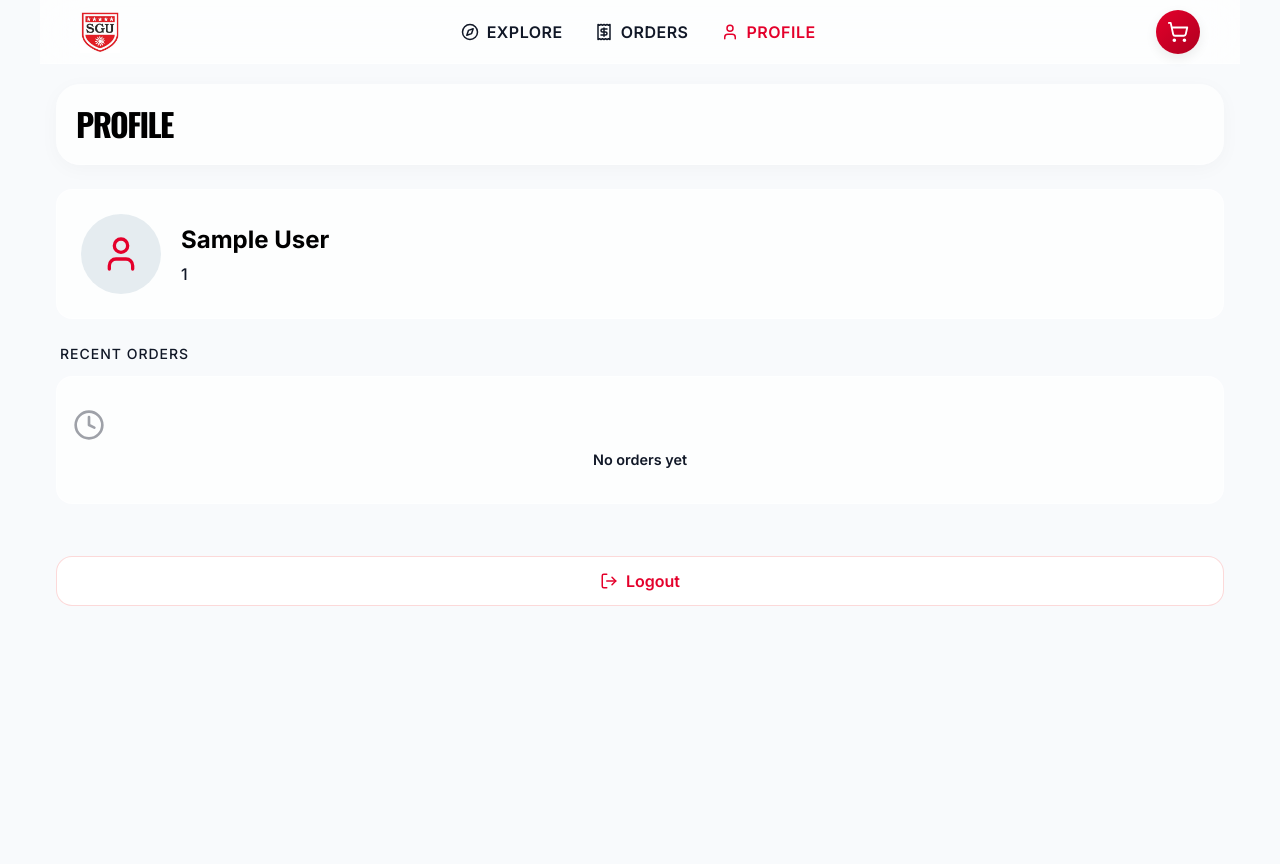
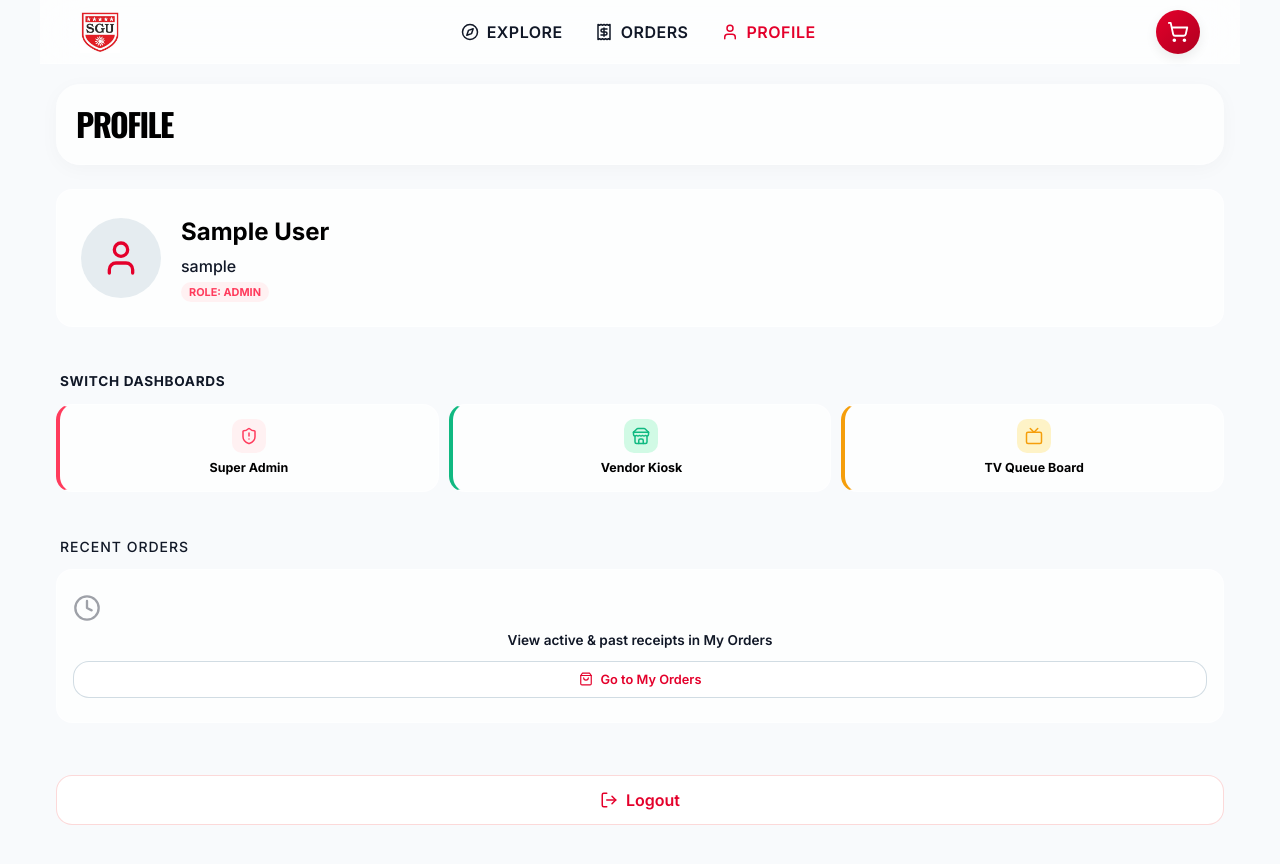
Before and after one commit to omgarkal359-gif/Smart-Bite, a React (Vite) app: page /student/profile in a window 1280 px wide. Shown: the top 864 px of the page. Before the commit the page ends 800 px from the top, so only its background shows below. Built offline with nearby package versions, Linux system fonts and the light colour scheme; no server answers; sample sign-in values are in the browser's storage.

Commit message:
feat: interlink all dashboards with quick navigation controls across admin, vendor, board, and student app

```diff
--- a/src/components/admin/AdminShell.jsx
+++ b/src/components/admin/AdminShell.jsx
@@ -137,12 +137,29 @@ export const AdminShell = ({ activeModule, setActiveModule, user, children }) =>
           })}
 
           <div style={{ marginTop: 'auto', paddingTop: '12px', borderTop: '1px solid rgba(255,255,255,0.12)' }}>
+            {!isSidebarCollapsed && (
+              <div style={{ fontSize: '0.65rem', fontWeight: 900, color: 'rgba(255,255,255,0.75)', textTransform: 'uppercase', letterSpacing: '0.1em', padding: '0 12px 6px 12px' }}>
+                SWITCH DASHBOARD
+              </div>
+            )}
+            <button className="admin-nav-item" onClick={() => navigate('/vendor')} title="Vendor Dashboard">
+              <Store size={18} color="#FFFFFF" />
+              {!isSidebarCollapsed && <span>Vendor Dashboard</span>}
+            </button>
+            <button className="admin-nav-item" onClick={() => navigate('/board')} title="Public Order TV Board">
+              <Activity size={18} color="#FFFFFF" />
+              {!isSidebarCollapsed && <span>Live Queue TV Board</span>}
+            </button>
+            <button className="admin-nav-item" onClick={() => navigate('/student')} title="Student Food Court">
+              <ShoppingBag size={18} color="#FFFFFF" />
+              {!isSidebarCollapsed && <span>Student Food Court</span>}
+            </button>
             <button
               className="admin-nav-item admin-logout-nav-item"
               onClick={handleLogout}
               title={isSidebarCollapsed ? 'Sign Out' : undefined}
             >
-              <LogOut size={20} color="#FFFFFF" />
+              <LogOut size={18} color="#FFFFFF" />
               {!isSidebarCollapsed && <span style={{ color: '#FFFFFF', fontWeight: 800 }}>Sign Out</span>}
             </button>
           </div>
--- a/src/pages/PublicOrderBoard.jsx
+++ b/src/pages/PublicOrderBoard.jsx
@@ -1,11 +1,13 @@
 import React, { useState, useEffect } from 'react';
+import { useNavigate } from 'react-router-dom';
 import { motion, AnimatePresence } from 'framer-motion';
-import { Utensils, CheckCircle } from 'lucide-react';
+import { Utensils, CheckCircle, Store, ShieldAlert, ShoppingBag } from 'lucide-react';
 import { api, socket } from '../api';
 import './pages.css';
 import './board.css';
 
 const PublicOrderBoard = () => {
+  const navigate = useNavigate();
   const [preparing, setPreparing] = useState([]);
   const [ready, setReady] = useState([]);
   const [isClosed, setIsClosed] = useState(false);
@@ -92,7 +94,32 @@ const PublicOrderBoard = () => {
         )}
       </AnimatePresence>
       <div className="tv-header">
-        <div className="tv-logo">SGU SmartBite</div>
+        <div className="tv-logo" style={{ cursor: 'pointer' }} onClick={() => navigate('/student')}>
+          SGU SmartBite
+        </div>
+
+        {/* Dashboard Interlink Bar */}
+        <div style={{ display: 'flex', gap: 10, alignItems: 'center' }}>
+          <button
+            onClick={() => navigate('/student')}
+            style={{ display: 'flex', alignItems: 'center', gap: 6, background: 'rgba(255,255,255,0.15)', border: '1px solid rgba(255,255,255,0.25)', color: 'white', padding: '6px 14px', borderRadius: 999, fontSize: '0.8rem', fontWeight: 800, cursor: 'pointer', fontFamily: "'Oswald', sans-serif" }}
+          >
+            <ShoppingBag size={14} /> Student App
+          </button>
+          <button
+            onClick={() => navigate('/vendor')}
+            style={{ display: 'flex', alignItems: 'center', gap: 6, background: 'rgba(255,255,255,0.15)', border: '1px solid rgba(255,255,255,0.25)', color: 'white', padding: '6px 14px', borderRadius: 999, fontSize: '0.8rem', fontWeight: 800, cursor: 'pointer', fontFamily: "'Oswald', sans-serif" }}
+          >
+            <Store size={14} /> Vendor Kiosk
+          </button>
+          <button
+            onClick={() => navigate('/admin')}
+            style={{ display: 'flex', alignItems: 'center', gap: 6, background: 'rgba(255,59,92,0.85)', border: '1px solid rgba(255,255,255,0.3)', color: 'white', padding: '6px 14px', borderRadius: 999, fontSize: '0.8rem', fontWeight: 800, cursor: 'pointer', fontFamily: "'Oswald', sans-serif" }}
+          >
+            <ShieldAlert size={14} /> Super Admin
+          </button>
+        </div>
+
         <div className="tv-time">
           {new Date().toLocaleTimeString([], { hour: '2-digit', minute: '2-digit' })}
         </div>
--- a/src/pages/UserProfile.jsx
+++ b/src/pages/UserProfile.jsx
@@ -2,7 +2,7 @@ import React, { useState, useEffect } from 'react';
 import { useNavigate } from 'react-router-dom';
 import { GlassCard } from '../components/ui/GlassCard';
 import { Button } from '../components/ui/Button';
-import { LogOut, User, Clock } from 'lucide-react';
+import { LogOut, User, Clock, ShieldAlert, Store, Tv, ShoppingBag } from 'lucide-react';
 import './pages.css';
 import './profile.css';
 
@@ -40,17 +40,62 @@ const UserProfile = () => {
           </div>
           <div className="user-details">
             <h2 style={{ textTransform: 'capitalize' }}>{userData?.name || 'SGU User'}</h2>
-            <p className="text-muted">{userData?.id || '+91 -'}</p>
+            <p className="text-muted">{userData?.username || userData?.id || '+91 -'}</p>
+            <span style={{ fontSize: '0.68rem', fontWeight: 800, padding: '2px 8px', borderRadius: 999, background: '#FFF1F2', color: '#FF3B5C', textTransform: 'uppercase', marginTop: 4, display: 'inline-block' }}>
+              Role: {userData?.role ? userData.role.toUpperCase() : 'STUDENT'}
+            </span>
           </div>
         </GlassCard>
 
+        {/* Platform Dashboards Switcher */}
+        <div className="history-section animate-stagger-item stagger-delay-2" style={{ marginTop: 20 }}>
+          <h3 className="section-title text-muted mb-2" style={{ fontSize: '0.85rem', fontWeight: 800, textTransform: 'uppercase', letterSpacing: '0.05em' }}>
+            Switch Dashboards
+          </h3>
+
+          <div style={{ display: 'grid', gridTemplateColumns: 'repeat(auto-fit, minmax(140px, 1fr))', gap: 10 }}>
+            <GlassCard
+              onClick={() => navigate('/admin')}
+              style={{ cursor: 'pointer', padding: 14, display: 'flex', flexDirection: 'column', alignItems: 'center', textAlign: 'center', gap: 6, borderLeft: '4px solid #FF3B5C' }}
+            >
+              <div style={{ width: 34, height: 34, borderRadius: 10, background: '#FFF1F2', color: '#FF3B5C', display: 'flex', alignItems: 'center', justifyContent: 'center' }}>
+                <ShieldAlert size={18} />
+              </div>
+              <span style={{ fontSize: '0.78rem', fontWeight: 800, color: 'var(--text-dark)' }}>Super Admin</span>
+            </GlassCard>
+
+            <GlassCard
+              onClick={() => navigate('/vendor')}
+              style={{ cursor: 'pointer', padding: 14, display: 'flex', flexDirection: 'column', alignItems: 'center', textAlign: 'center', gap: 6, borderLeft: '4px solid #10B981' }}
+            >
+              <div style={{ width: 34, height: 34, borderRadius: 10, background: '#D1FAE5', color: '#10B981', display: 'flex', alignItems: 'center', justifyContent: 'center' }}>
+                <Store size={18} />
+              </div>
+              <span style={{ fontSize: '0.78rem', fontWeight: 800, color: 'var(--text-dark)' }}>Vendor Kiosk</span>
+            </GlassCard>
+
+            <GlassCard
+              onClick={() => navigate('/board')}
+              style={{ cursor: 'pointer', padding: 14, display: 'flex', flexDirection: 'column', alignItems: 'center', textAlign: 'center', gap: 6, borderLeft: '4px solid #F59E0B' }}
+            >
+              <div style={{ width: 34, height: 34, borderRadius: 10, background: '#FEF3C7', color: '#F59E0B', display: 'flex', alignItems: 'center', justifyContent: 'center' }}>
+                <Tv size={18} />
+              </div>
+              <span style={{ fontSize: '0.78rem', fontWeight: 800, color: 'var(--text-dark)' }}>TV Queue Board</span>
+            </GlassCard>
+          </div>
+        </div>
+
         {/* Order History */}
-        <div className="history-section animate-stagger-item stagger-delay-3">
+        <div className="history-section animate-stagger-item stagger-delay-3" style={{ marginTop: 20 }}>
           <h3 className="section-title text-muted">Recent Orders</h3>
 
-          <GlassCard className="history-card" style={{ textAlign: 'center', padding: '32px 16px' }}>
-            <Clock size={32} style={{ color: 'var(--text-muted)', marginBottom: '8px', opacity: 0.4 }} />
-            <p style={{ fontWeight: 600, color: 'var(--text-muted)', fontSize: '0.9rem' }}>No orders yet</p>
+          <GlassCard className="history-card" style={{ textAlign: 'center', padding: '24px 16px' }}>
+            <Clock size={28} style={{ color: 'var(--text-muted)', marginBottom: '8px', opacity: 0.4 }} />
+            <p style={{ fontWeight: 600, color: 'var(--text-muted)', fontSize: '0.85rem' }}>View active & past receipts in My Orders</p>
+            <Button variant="secondary" style={{ marginTop: 10, fontSize: '0.8rem', padding: '8px 16px' }} onClick={() => navigate('/student/orders')}>
+              <ShoppingBag size={14} /> Go to My Orders
+            </Button>
           </GlassCard>
         </div>
 
--- a/src/pages/VendorDashboard.jsx
+++ b/src/pages/VendorDashboard.jsx
@@ -295,23 +295,14 @@ const VendorDashboard = () => {
           </div>
         </div>
 
-        <div className="kds-controls flex items-center gap-3">
+        <div className="kds-controls flex items-center gap-2 flex-wrap">
           <motion.button
             whileHover={{ scale: 1.05 }}
             whileTap={{ scale: 0.95 }}
             className={`elite-ctrl-btn ${isBusyMode ? 'busy' : ''}`}
             onClick={handleToggleBusy}
           >
-            <Clock size={18} /> <span>{isBusyMode ? 'BUSY' : 'NORMAL'}</span>
-          </motion.button>
-
-          <motion.button
-            whileHover={{ scale: 1.05 }}
-            whileTap={{ scale: 0.95 }}
-            className={`elite-ctrl-btn ${isPowerSaver ? 'active' : ''}`}
-            onClick={() => setIsPowerSaver(!isPowerSaver)}
-          >
-            <Power size={18} /> <span>SAVER</span>
+            <Clock size={16} /> <span>{isBusyMode ? 'BUSY' : 'NORMAL'}</span>
           </motion.button>
 
           <motion.button
@@ -320,7 +311,41 @@ const VendorDashboard = () => {
             className="elite-ctrl-btn management"
             onClick={() => setIsSidebarOpen(true)}
           >
-            <Settings size={18} /> <span>MANAGEMENT</span>
+            <Settings size={16} /> <span>MENU & HISTORY</span>
+          </motion.button>
+
+          {/* Quick Dashboard Interlink Navigation */}
+          <motion.button
+            whileHover={{ scale: 1.05 }}
+            whileTap={{ scale: 0.95 }}
+            className="elite-ctrl-btn"
+            style={{ background: '#0F172A', color: '#FFFFFF', border: '1px solid #334155' }}
+            onClick={() => navigate('/board')}
+            title="Switch to Live Queue TV Board"
+          >
+            <Activity size={16} color="#86EFAC" /> <span>TV BOARD</span>
+          </motion.button>
+
+          <motion.button
+            whileHover={{ scale: 1.05 }}
+            whileTap={{ scale: 0.95 }}
+            className="elite-ctrl-btn"
+            style={{ background: '#0F172A', color: '#FFFFFF', border: '1px solid #334155' }}
+            onClick={() => navigate('/admin')}
+            title="Switch to Super Admin Control Center"
+          >
+            <Power size={16} color="#FF3B5C" /> <span>ADMIN</span>
+          </motion.button>
+
+          <motion.button
+            whileHover={{ scale: 1.05 }}
+            whileTap={{ scale: 0.95 }}
+            className="elite-ctrl-btn"
+            style={{ background: '#0F172A', color: '#FFFFFF', border: '1px solid #334155' }}
+            onClick={() => navigate('/student')}
+            title="Switch to Student Food Court App"
+          >
+            <Utensils size={16} color="#F59E0B" /> <span>STUDENT APP</span>
           </motion.button>
 
           <motion.button
@@ -333,7 +358,7 @@ const VendorDashboard = () => {
               navigate('/login', { replace: true });
             }}
           >
-            <LogOut size={18} /> <span>EXIT</span>
+            <LogOut size={16} /> <span>EXIT</span>
           </motion.button>
         </div>
       </header>
```
